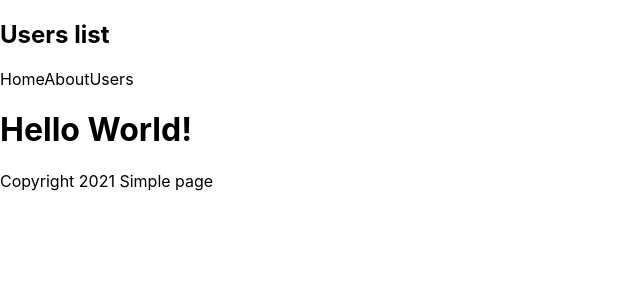
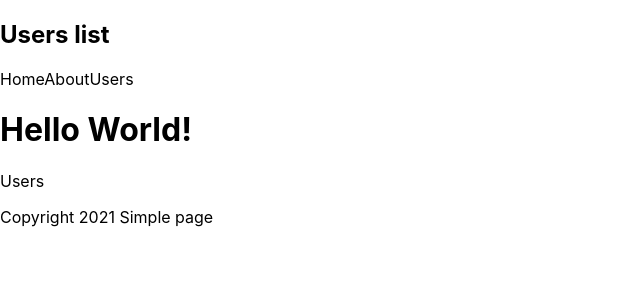
Before and after one commit to conspir0/next-js-simple-page, a Next.js app: page / in a window 1280 px wide. Shown: the top 300 px of the page, without its empty margins (0-640 px from the left). Built offline with nearby package versions, Linux system fonts and the light colour scheme.

Commit message:
Add links

```diff
--- a/pages/components/Navbar.js
+++ b/pages/components/Navbar.js
@@ -1,12 +1,14 @@
+import Link from "next/link";
+
 const Navbar = () => {
   return (
     <nav>
       <h1 className="logo">
         Users list
       </h1>
-      <a href="">Home</a>
-      <a href="">About</a>
-      <a href="">Users</a>
+      <Link href="/"><a>Home</a></Link>
+      <Link href="/about"><a>About</a></Link>
+      <Link href="/users"><a>Users</a></Link>
     </nav>
    );
 }
--- a/pages/index.js
+++ b/pages/index.js
@@ -1,5 +1,6 @@
 import Head from 'next/head';
 import styles from '../styles/Home.module.css';
+import Link from 'next/link';
 
 import Navbar from './components/Navbar';
 import Footer from './components/Footer';
@@ -16,6 +17,7 @@
       <main>
         <h1>Hello World!</h1>
       </main>
+      <Link href="/users"><a>Users</a></Link>
       <Footer/>
     </div>
   )
```
